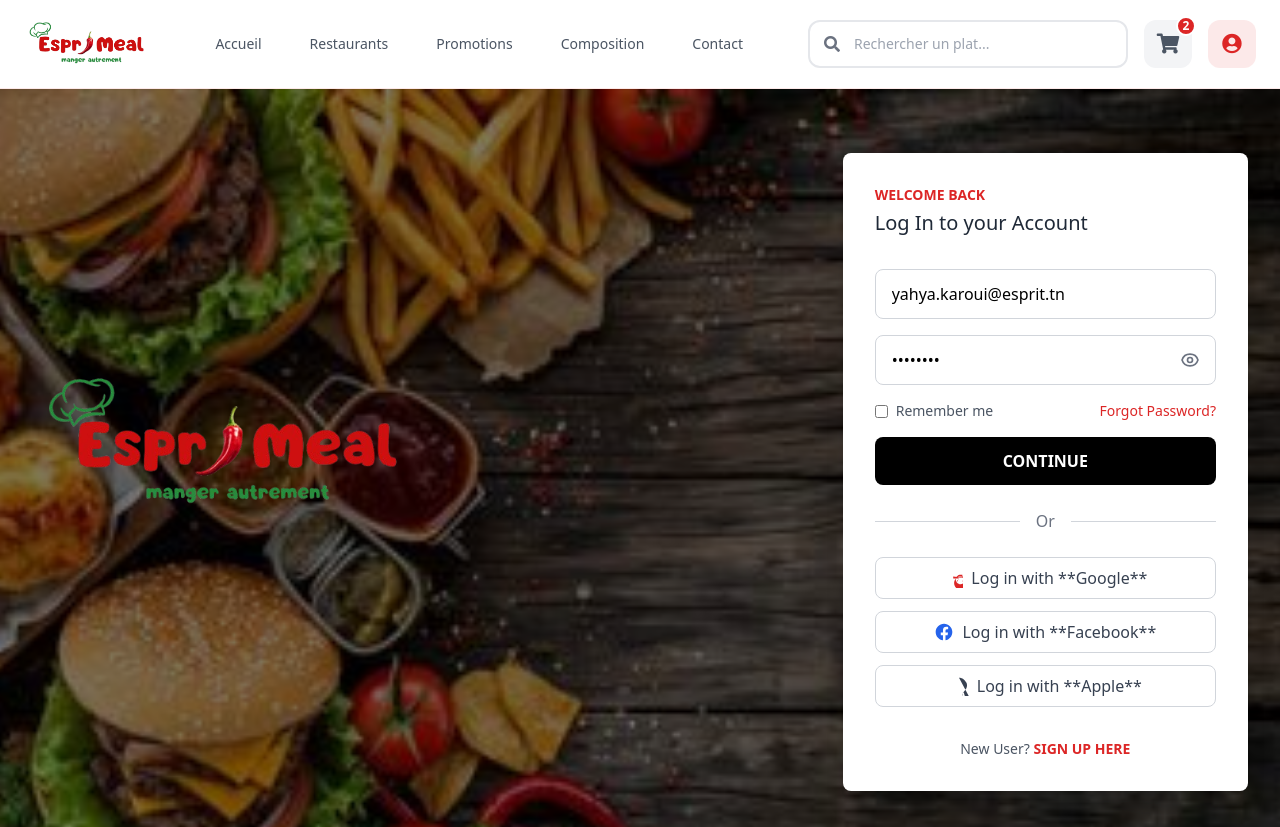
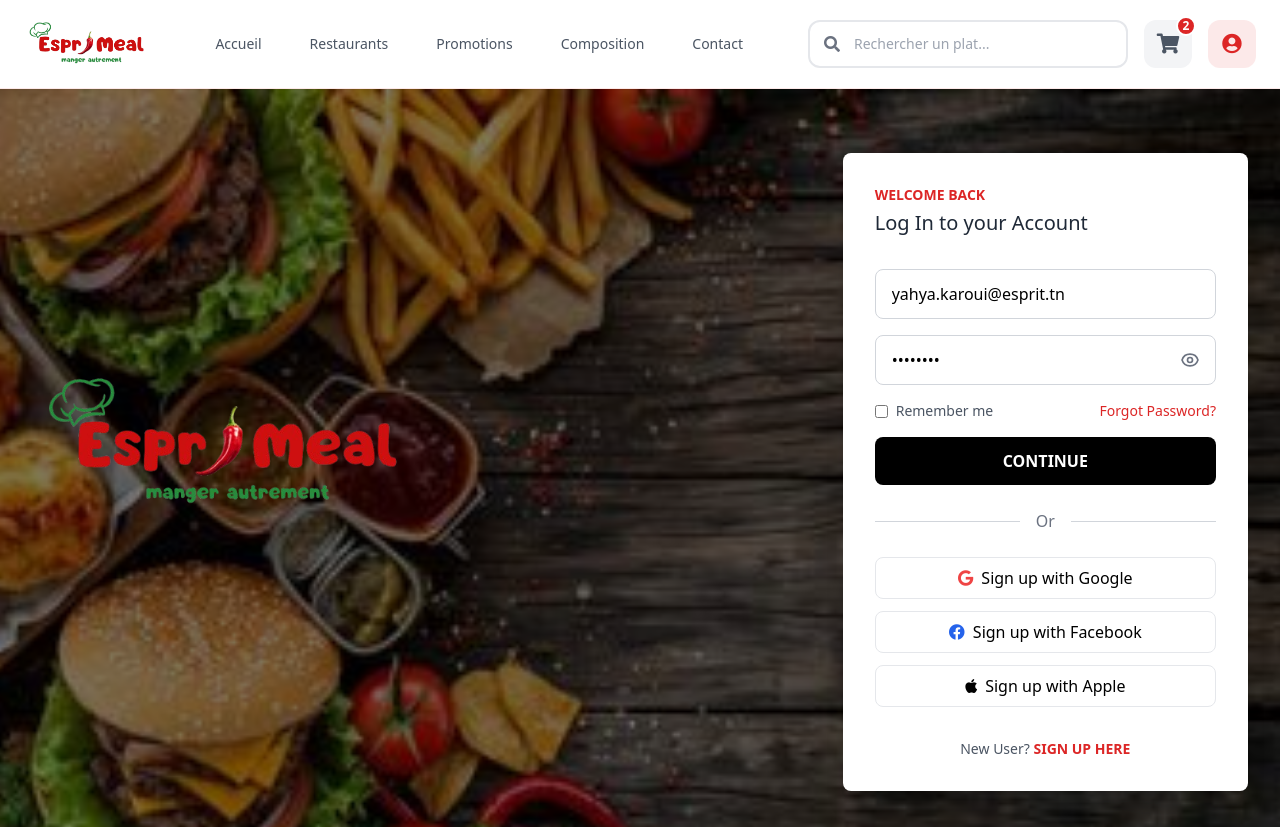
Before and after one commit to yahyakaroui/Integration-Web, a website: page src/signin/signup/signin.html in a window 1280 px wide. Shown: the top 827 px of the page. Drawn offline with nearby package versions, Linux system fonts and the light colour scheme.

Commit message:
Update sign-in buttons to sign-up buttons

```diff
--- a/src/signin/signup/signin.html
+++ b/src/signin/signup/signin.html
@@ -117,18 +117,21 @@
                 </div>
 
                 <div class="space-y-3">
-                    <button class="w-full flex items-center justify-center py-2 border border-gray-300 rounded-lg text-gray-700 hover:bg-gray-50 transition duration-150">
-                        <svg class="w-5 h-5 mr-2 text-red-600" fill="currentColor" viewBox="0 0 24 24" xmlns="http://www.w3.org/2000/svg"><path d="M12.24 10.29v2.17h6.42c-.22 1.25-.97 2.37-2.06 3.12-.13.08-.27.16-.41.22H18v-2.09c0-1.15.54-2.07 1.48-2.61.94-.55 2.23-.88 3.75-.88h.01v-2.17h-2.18c-3.13 0-5.69 2.56-5.69 5.69s2.56 5.69 5.69 5.69c1.93 0 3.65-.96 4.88-2.52h-2.18v-2.17h6.08c.17 1.05.27 2.14.27 3.23 0 4.67-3.23 8.35-8.48 8.35-4.57 0-8.28-3.71-8.28-8.28s3.71-8.28 8.28-8.28c2.47 0 4.7.99 6.3 2.6z"></path></svg>
-                        Log in with **Google**
-                    </button>
-                    <button class="w-full flex items-center justify-center py-2 border border-gray-300 rounded-lg text-gray-700 hover:bg-gray-50 transition duration-150">
-                        <svg class="w-5 h-5 mr-2 text-blue-600" fill="currentColor" viewBox="0 0 24 24" xmlns="http://www.w3.org/2000/svg"><path d="M12 2C6.477 2 2 6.477 2 12c0 5.143 3.791 9.424 8.75 9.923V15.75h-2.625V12.5h2.625V9.75c0-2.587 1.574-3.999 3.896-3.999 1.108 0 2.052.083 2.332.12v2.708h-1.638c-1.29 0-1.54 1.144-1.54 2.125V12.5h3.018l-.478 3.25h-2.54V21.923C18.209 21.424 22 17.143 22 12 22 6.477 17.523 2 12 2z"></path></svg>
-                        Log in with **Facebook**
-                    </button>
-                    <button class="w-full flex items-center justify-center py-2 border border-gray-300 rounded-lg text-gray-700 hover:bg-gray-50 transition duration-150">
-                        <svg class="w-5 h-5 mr-2" fill="currentColor" viewBox="0 0 24 24" xmlns="http://www.w3.org/2000/svg"><path d="M12 2.036c.801 0 1.603.111 2.39.333a9.713 9.713 0 014.288 2.66c.866.866 1.57 1.84 2.115 2.912.545 1.072.827 2.21.849 3.364.022 1.154-.251 2.292-.782 3.364-.531 1.072-1.233 2.046-2.1 2.912-.866.866-1.57 1.84-2.115 2.912-.545 1.072-.827 2.21-.849 3.364-.022-1.154.251 2.292.782-3.364.531-1.072 1.233-2.046 2.1 2.912.866.866 1.84 1.57 2.912 2.115 1.072.545 2.21.827 3.364.849z"></path></svg>
-                        Log in with **Apple**
-                    </button>
+                    <button class="w-full flex items-center justify-center py-2 border rounded-lg hover:bg-gray-50">
+  <i class="fab fa-google text-red-500 mr-2"></i>
+  Sign up with Google
+</button>
+
+<button class="w-full flex items-center justify-center py-2 border rounded-lg hover:bg-gray-50">
+  <i class="fab fa-facebook text-blue-600 mr-2"></i>
+  Sign up with Facebook
+</button>
+
+<button class="w-full flex items-center justify-center py-2 border rounded-lg hover:bg-gray-50">
+  <i class="fab fa-apple text-black mr-2"></i>
+  Sign up with Apple
+</button>
+
                 </div>
 
                 <p class="mt-8 text-center text-sm text-gray-600">
```
